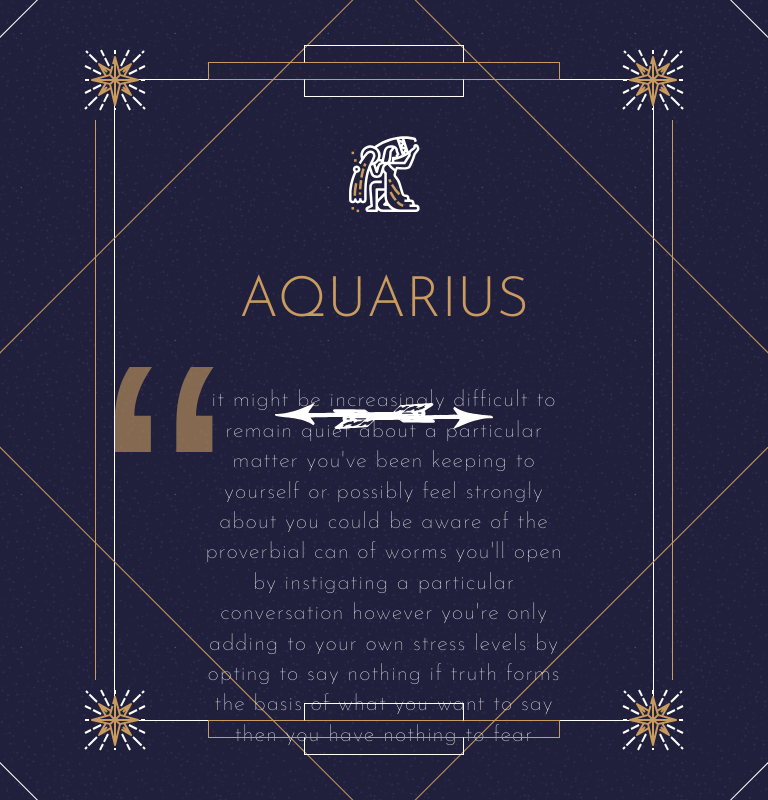
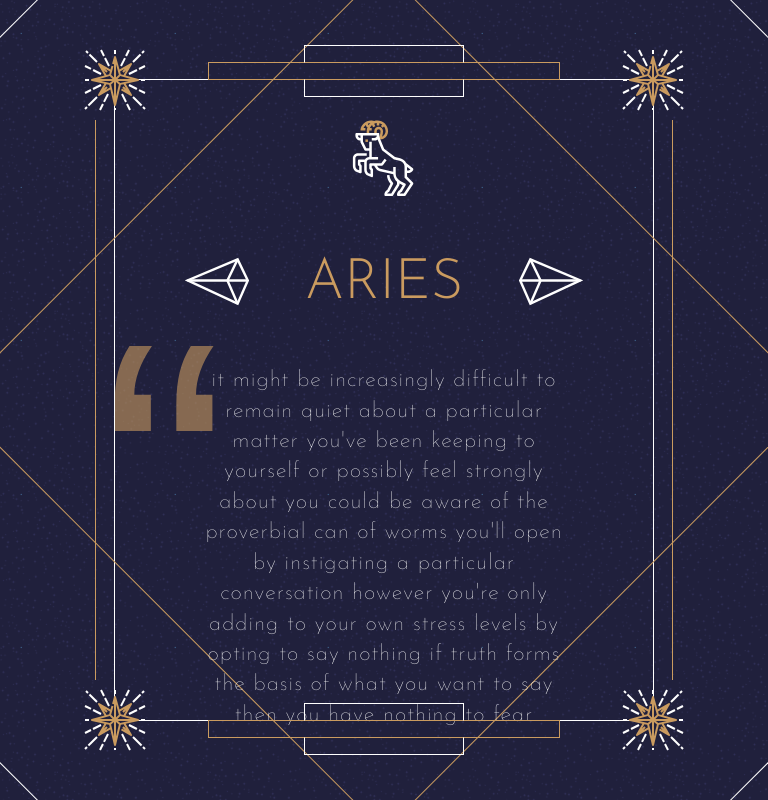
Before and after one commit to daiaventureira/cosmos.garden, a React (Create React App) app: page / in a window 768 px wide. Built offline with nearby package versions, Linux system fonts and the light colour scheme.

Commit message:
was built a responsive layout

```diff
--- a/src/components/Controller.js
+++ b/src/components/Controller.js
@@ -1,9 +1,10 @@
 import React, {Component} from 'react';
-import { ReactComponent as Aquarius } from '../assets/aquarius.svg';
+import {ReactComponent as Arrow} from '../assets/arrow.svg';
+
+import {ReactComponent as Aquarius} from '../assets/aquarius.svg';
 import {ReactComponent as Libra} from '../assets/libra.svg';
 import {ReactComponent as Leo} from '../assets/leo.svg';
 import {ReactComponent as Taurus} from '../assets/taurus.svg';
-import { ReactComponent as Arrow} from '../assets/arrow.svg';
 import {ReactComponent as Cancer} from '../assets/cancer.svg';
 import {ReactComponent as Sagittarius} from '../assets/sagittarius.svg';
 import {ReactComponent as Scorpio} from '../assets/scorpio.svg';
@@ -22,8 +23,8 @@ import {ReactComponent as Aries} from '../assets/aries.svg';
             super();
             this.clickRightBottom = this.clickRightBottom.bind(this);
             this.clickLeftBottom =  this.clickLeftBottom.bind(this);
-            this.nameList = ['Aquarius', 'Libra', 'Taurus', 'Leo', 'Cancer', 'Sagittarius', 'Scorpio', 'Virgo', 'Pisces', 'Gemini', 'Capricorn', 'Aries']
-            this.signList = [ <Aquarius/>, <Libra />, < Taurus />, <Leo />, <Cancer />, <Sagittarius />, <Scorpio />, <Virgo />, <Pisces />, <Gemini />, <Capricorn />, <Aries />]
+            this.nameList = ['Aries', 'Taurus', 'Gemini', 'Cancer', 'Leo', 'Virgo', 'Libra', 'Scorpio', 'Sagittarius', 'Capricorn', 'Aquarius', 'Pisces' ]
+            this.signList = [ <Aries/>, <Taurus />, < Gemini />, <Cancer />, <Leo />, <Virgo />, <Libra />, <Scorpio />, <Sagittarius />, <Capricorn />, <Aquarius />, <Pisces />]
         }
         clickRightBottom(){
            const counter = this.state.counter;
@@ -57,12 +58,19 @@ import {ReactComponent as Aries} from '../assets/aries.svg';
                     <div className="star-sign-symbol">
                         {this.signList[this.state.counter-1]}
                     </div>
-                    <div className="arrow" onClick={this.clickLeftBottom}><Arrow/></div>
-                    <div className="arrow-right" onClick={this.clickRightBottom}><Arrow /></div>
 
-                    <div className="star-sign">
-                        {this.nameList[this.state.counter-1]}
+                    <div className="star-sign-name">
+                        <div>
+                            <div className="arrow" onClick={this.clickLeftBottom}><Arrow/></div>
+
+                            <div className="star-sign">
+                                {this.nameList[this.state.counter-1]}
+                            </div>
+
+                            <div className="arrow right" onClick={this.clickRightBottom}><Arrow /></div>
+                        </div>
                     </div>
+
                     <div  className="horoscope-of-day"><blockquote>{this.props.horoscopeOfDay}</blockquote></div>
                 </div>
             );
--- a/src/components/index.scss
+++ b/src/components/index.scss
@@ -18,7 +18,6 @@ html{
     width:100%;
     height: 100%;
 }
-
 body {
     background-image: url(/assets/starsPattern.svg);
     background-size: 20%;
@@ -26,7 +25,6 @@ body {
     height: 100%;
     font-family: 'Josefin Sans', sans-serif;
 }
-
 %borders{
     border: $white-borders;
 }
@@ -42,7 +40,6 @@ body {
     height: 30em;
     top:-15px;
 }
-
 .container {
     position: relative;
     display: block;
@@ -50,7 +47,6 @@ body {
     height: 100vh;
     overflow: hidden;
 }
-
 .main-margins {
     position: absolute;
     width: 70%;
@@ -125,7 +121,6 @@ body {
         margin: auto;
         border:$orange-borders;
 
-
         &:before, &:after {
             content: "";
             position: absolute;
@@ -152,16 +147,6 @@ body {
     bottom: calc(-1em - 2px);
 }
 
-.star-sign{
-    display: block;
-    width: 100%;
-    text-align: center;
-    padding: 1em 0;
-    color: $orange-colour;
-    font-size: 3.5rem;
-    text-transform: uppercase;
-    font-weight: 300;
-}
 .horoscope-of-day{
     position: relative;
     color:white;
@@ -172,6 +157,7 @@ body {
     font-weight: 95;
     line-height: 1.9rem;
     letter-spacing: 1px;
+    user-select: none;
 
     &:before{
         position: absolute;
@@ -189,7 +175,7 @@ body {
 
 .star-sign-symbol {
     width: 15%;
-    margin: 10% auto 0 auto;
+    margin: 7% auto 0 auto;
     fill:#ffffff;
 
     .highlighting {
@@ -267,18 +253,166 @@ body {
     }
 }
 
-.arrow{
-    position: absolute;
-    width:10em;
-    top:46%;
-    left:10em;
-    fill: #ffffff;
+.star-sign-name {
+    width: 100%;
+    padding: 3em 0;
+    display: flex;
+    justify-content: center;
+
+    & > div {
+        display: flex;
+        align-items: center;
+    }
 }
-.arrow-right{
-    position: absolute;
-    width:10em;
-    top:46%;
-    right:10em;
-    fill: #ffffff;
-    transform: rotate(180deg);
+
+.star-sign{
+    display: inline-block;
+    // width: 100%;
+    color: $orange-colour;
+    font-size: 3.5rem;
+    text-transform: uppercase;
+    font-weight: 300;
+    user-select: none;
+    padding: 0 1em;
 }
+
+.arrow {
+    display: inline-block;
+    cursor: pointer;
+    transform: scaleX(-1);
+    fill: none;
+    stroke: white;
+    transform-origin: center center;
+    stroke-width: 5;
+    width: 4rem;
+    max-height: 5.5rem;
+
+    &:hover {
+        stroke: $orange-colour;
+    }
+
+    &.right {
+        transform: scaleX(1);
+    }
+}
+
+@media only screen  and (max-width:375px) and (max-height: 667px){
+    .star-sign-symbol {
+        width: 50%;
+        margin: 20% auto 0 auto;
+    }
+    .star-sign-name {
+        padding: 1.5em 0;
+    }
+    .star-sign{
+        font-size: 1.3rem;
+        padding: 0 1em;
+    }
+    .arrow {
+        width: 2rem;
+        max-height: 5.5rem;
+    }
+    .horoscope-of-day{
+        width: 90%;
+        font-size: 1rem;
+        line-height: 1.3rem;
+        letter-spacing: 1px;
+
+        &:before{
+            top: 0.25em;
+            left: 0.10em;
+            font-size: 5.7em;
+        }
+    }
+}
+@media only screen and (max-width:415px) and (max-height: 812px){
+    .star-sign-symbol {
+        width: 30%;
+        margin: 20% auto 0 auto;
+    }
+    .star-sign-name {
+        padding: 1.6em 0;
+    }
+    .star-sign{
+        font-size: 1.4rem;
+        padding: 0 1em;
+    }
+    .arrow {
+        width: 2rem;
+        max-height: 5.5rem;
+    }
+    .horoscope-of-day{
+        width: 85%;
+        font-size: 0.9rem;
+        line-height: 1.3rem;
+
+        &:before{
+            top: 0.25em;
+            left: -0.15em;
+            font-size: 5.7em;
+        }
+    }
+}
+@media only screen and (max-width:1024px) and (min-width: 768px) and (max-height:1370px) and (min-height: 1000px){
+    .star-sign-symbol {
+        width: 20%;
+        margin: 10% auto 0 auto;
+    }
+    .star-sign-name {
+        padding: 1.6em 0;
+    }
+    .star-sign{
+        font-size: 2.9rem;
+        padding: 0 1em;
+    }
+    .arrow {
+        width: 4rem;
+        max-height: 5.5rem;
+    }
+    .horoscope-of-day{
+        width: 75%;
+        font-size: 1.3rem;
+        line-height: 1.8rem;
+
+        &:before{
+            top: 0.25em;
+            left: -0.15em;
+            font-size: 5.7em;
+        }
+    }
+    .space-ray {
+        $width: 125vw;
+        $height: 15em;
+
+        border-top: $white-borders;
+        border-bottom: $orange-borders;
+        height: $height;
+        width: $width;
+        position: absolute;
+        box-sizing: border-box;
+
+        &.tl {
+            left: $width / -2;
+            top: $height / -2;
+            transform: rotate(-45deg);
+        }
+
+        &.tr {
+            right: $width / -2;
+            top: $height / -2;
+            transform: rotate(45deg);
+        }
+
+        &.bl {
+            left: $width / -2;
+            bottom: $height / -2;
+            transform: rotate(-135deg);
+        }
+
+        &.br {
+            right: $width / -2;
+            bottom: $height / -2;
+            transform: rotate(135deg);
+        }
+    }
+}
```
Also changed, not shown: src/assets/arrow.svg.
